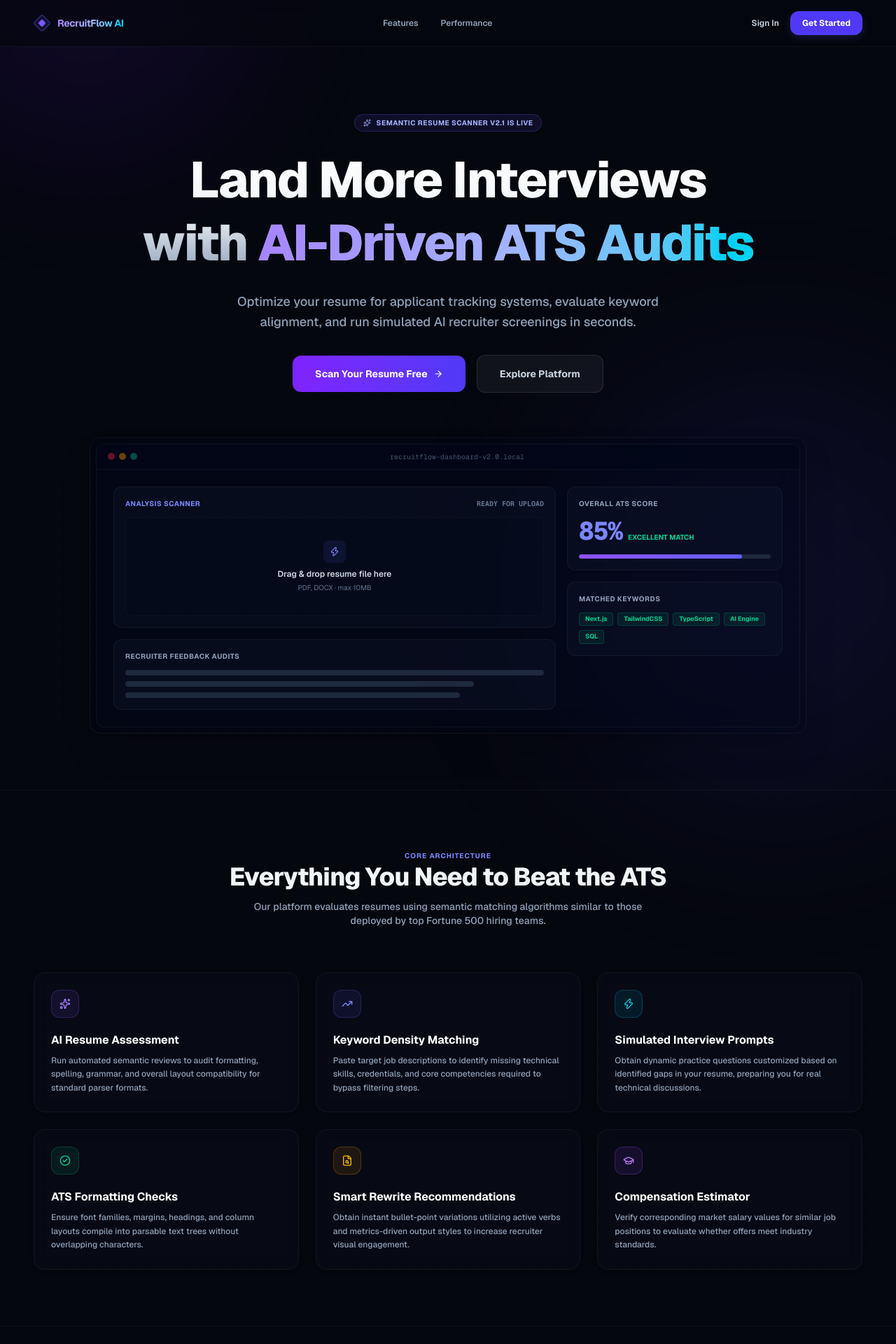
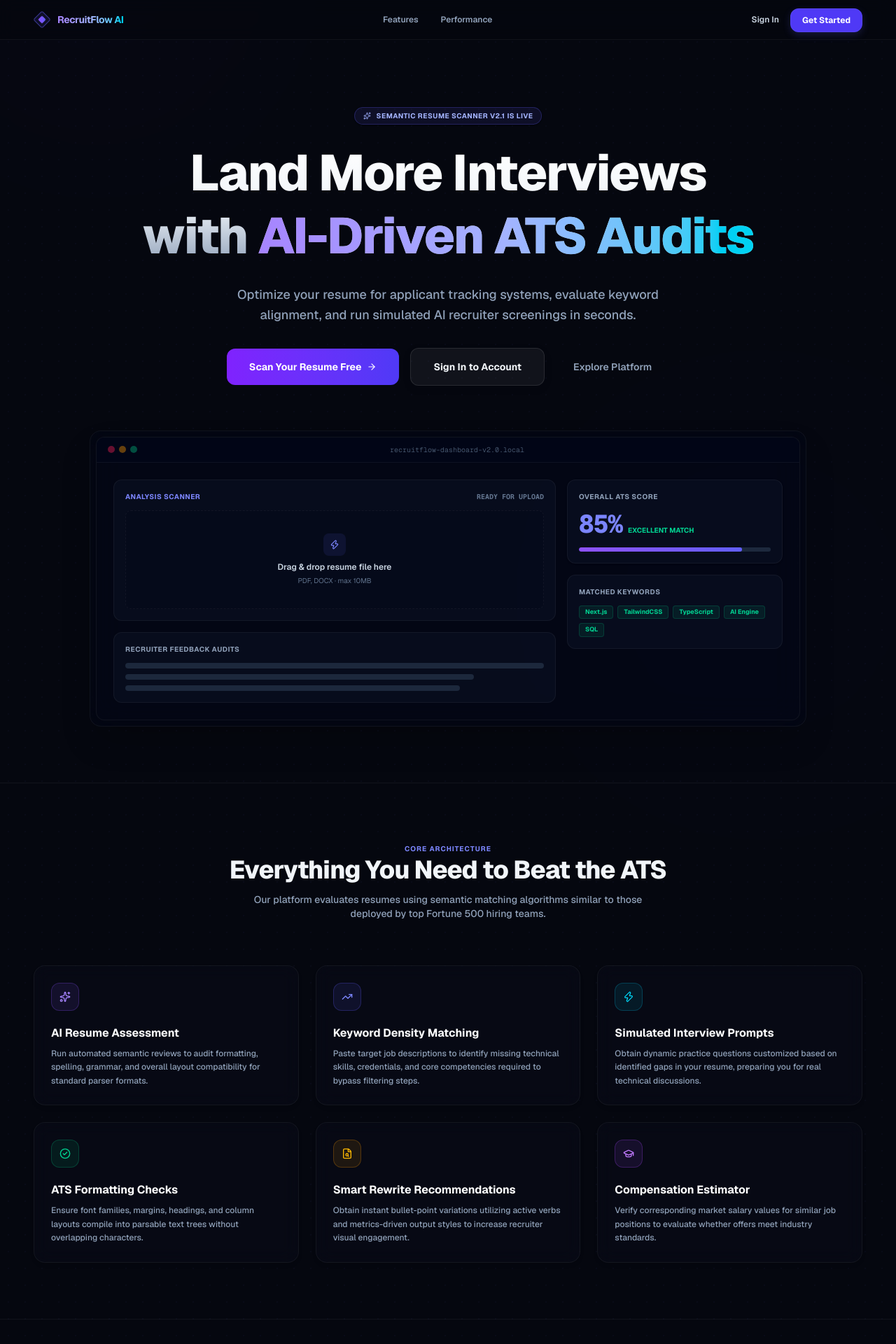
Before and after one commit to adityashukla9084-byte/recruitflowai, a Next.js app: page / in a window 1280 px wide. Shown: the top 1920 px of the page at 70% size. Built offline with nearby package versions, Linux system fonts and the light colour scheme.

Commit message:
add login button and animations

```diff
--- a/app/page.tsx
+++ b/app/page.tsx
@@ -2,14 +2,73 @@
 
 import Link from "next/link";
 import { Sparkles, ArrowRight, Shield, Zap, TrendingUp, CheckCircle2, FileSearch, GraduationCap } from "lucide-react";
+import { motion } from "framer-motion";
+
+const fadeInUp = {
+  hidden: { opacity: 0, y: 20 },
+  visible: {
+    opacity: 1,
+    y: 0,
+    transition: { duration: 0.6, ease: "easeOut" }
+  }
+} as const;
+
+const staggerContainer = {
+  hidden: { opacity: 0 },
+  visible: {
+    opacity: 1,
+    transition: {
+      staggerChildren: 0.1
+    }
+  }
+} as const;
 
 export default function Home() {
   return (
     <div className="min-h-screen bg-[#05070F] text-slate-100 relative overflow-hidden select-none">
       {/* Background Ambient Glows */}
-      <div className="absolute top-[-10%] left-[-10%] w-[500px] h-[500px] rounded-full bg-violet-600/10 blur-[120px] pointer-events-none animate-pulse duration-[8000ms]" />
-      <div className="absolute top-[20%] right-[-10%] w-[600px] h-[600px] rounded-full bg-indigo-600/10 blur-[130px] pointer-events-none" />
-      <div className="absolute bottom-[-10%] left-[20%] w-[500px] h-[500px] rounded-full bg-cyan-600/10 blur-[120px] pointer-events-none" />
+      <motion.div
+        animate={{
+          scale: [1, 1.1, 1],
+          opacity: [0.1, 0.15, 0.1],
+          x: [0, 15, 0],
+          y: [0, -15, 0]
+        }}
+        transition={{
+          duration: 10,
+          repeat: Infinity,
+          ease: "easeInOut"
+        }}
+        className="absolute top-[-10%] left-[-10%] w-[500px] h-[500px] rounded-full bg-violet-600/10 blur-[120px] pointer-events-none"
+      />
+      <motion.div
+        animate={{
+          scale: [1, 1.08, 1],
+          opacity: [0.08, 0.12, 0.08],
+          x: [0, -20, 0],
+          y: [0, 10, 0]
+        }}
+        transition={{
+          duration: 12,
+          repeat: Infinity,
+          ease: "easeInOut"
+        }}
+        className="absolute top-[20%] right-[-10%] w-[600px] h-[600px] rounded-full bg-indigo-600/10 blur-[130px] pointer-events-none"
+      />
+      <motion.div
+        animate={{
+          scale: [1, 1.12, 1],
+          opacity: [0.08, 0.14, 0.08],
+          x: [0, 10, 0],
+          y: [0, 20, 0]
+        }}
+        transition={{
+          duration: 14,
+          repeat: Infinity,
+          ease: "easeInOut"
+        }}
+        className="absolute bottom-[-10%] left-[20%] w-[500px] h-[500px] rounded-full bg-cyan-600/10 blur-[120px] pointer-events-none"
+      />
 
       {/* Dotted grid pattern overlay */}
       <div
@@ -18,7 +77,12 @@
       />
 
       {/* Floating Sticky Glass Navbar */}
-      <header className="sticky top-0 z-50 w-full border-b border-white/5 bg-[#05070F]/65 backdrop-blur-md px-6 lg:px-12 py-4">
+      <motion.header
+        initial={{ opacity: 0, y: -20 }}
+        animate={{ opacity: 1, y: 0 }}
+        transition={{ duration: 0.5, ease: "easeOut" }}
+        className="sticky top-0 z-50 w-full border-b border-white/5 bg-[#05070F]/65 backdrop-blur-md px-6 lg:px-12 py-4"
+      >
         <div className="max-w-7xl mx-auto flex items-center justify-between">
           <div className="flex items-center gap-2.5">
             <div className="relative w-6 h-6 flex items-center justify-center shrink-0">
@@ -39,54 +103,106 @@
             <Link href="/login" className="text-xs font-semibold text-slate-300 hover:text-slate-100 transition-colors">
               Sign In
             </Link>
+            <motion.div whileHover={{ scale: 1.05 }} whileTap={{ scale: 0.95 }}>
               <Link
                 href="/login"
                 className="text-xs font-bold bg-indigo-600 hover:bg-indigo-500 text-white px-4 py-2 rounded-xl transition-all duration-200 border border-indigo-500/30 shadow-[0_4px_12px_rgba(99,102,241,0.2)]"
               >
                 Get Started
               </Link>
+            </motion.div>
           </div>
         </div>
-      </header>
+      </motion.header>
 
       {/* Hero Section */}
-      <section className="relative max-w-7xl mx-auto px-6 lg:px-12 pt-16 pb-20 md:pt-24 flex flex-col items-center text-center">
+      <motion.section
+        initial="hidden"
+        animate="visible"
+        variants={staggerContainer}
+        className="relative max-w-7xl mx-auto px-6 lg:px-12 pt-16 pb-20 md:pt-24 flex flex-col items-center text-center"
+      >
         {/* Banner Announcement */}
-        <div className="inline-flex items-center gap-2 px-3 py-1 rounded-full bg-indigo-500/10 border border-indigo-500/25 text-indigo-300 text-[10px] font-bold uppercase tracking-wider mb-6 animate-fade-in shadow-sm">
+        <motion.div
+          variants={fadeInUp}
+          className="inline-flex items-center gap-2 px-3 py-1 rounded-full bg-indigo-500/10 border border-indigo-500/25 text-indigo-300 text-[10px] font-bold uppercase tracking-wider mb-6 shadow-sm"
+        >
           <Sparkles size={11} className="animate-pulse" />
           <span>Semantic Resume Scanner v2.1 is live</span>
-        </div>
+        </motion.div>
 
-        <h1 className="text-4xl sm:text-6xl lg:text-7xl font-extrabold tracking-tight leading-tight max-w-4xl text-transparent bg-clip-text bg-gradient-to-b from-white via-slate-100 to-slate-400">
+        <motion.h1
+          variants={fadeInUp}
+          className="text-4xl sm:text-6xl lg:text-7xl font-extrabold tracking-tight leading-tight max-w-4xl text-transparent bg-clip-text bg-gradient-to-b from-white via-slate-100 to-slate-400"
+        >
           Land More Interviews with{" "}
           <span className="bg-gradient-to-r from-violet-400 via-indigo-300 to-cyan-400 bg-clip-text text-transparent">
             AI-Driven ATS Audits
           </span>
-        </h1>
+        </motion.h1>
 
-        <p className="text-base sm:text-lg text-slate-400 max-w-2xl mt-6 leading-relaxed font-medium">
+        <motion.p
+          variants={fadeInUp}
+          className="text-base sm:text-lg text-slate-400 max-w-2xl mt-6 leading-relaxed font-medium"
+        >
           Optimize your resume for applicant tracking systems, evaluate keyword alignment, and run simulated AI recruiter screenings in seconds.
-        </p>
+        </motion.p>
 
-        <div className="mt-8 flex flex-col sm:flex-row items-center gap-4">
+        <motion.div
+          variants={fadeInUp}
+          className="mt-8 flex flex-col sm:flex-row items-center justify-center gap-4 w-full sm:w-auto z-10"
+        >
+          <motion.div
+            whileHover={{ scale: 1.02, y: -2 }}
+            whileTap={{ scale: 0.98 }}
+            className="w-full sm:w-auto"
+          >
             <Link
               href="/login"
-            className="w-full sm:w-auto flex items-center justify-center gap-2 rounded-xl bg-gradient-to-r from-violet-600 to-indigo-600 hover:shadow-[0_0_24px_rgba(99,102,241,0.45)] text-white px-8 py-4 font-bold text-sm transition-all hover:scale-[1.01] active:scale-[0.99]"
+              className="w-full sm:w-auto flex items-center justify-center gap-2 rounded-xl bg-gradient-to-r from-violet-600 to-indigo-600 hover:shadow-[0_0_24px_rgba(99,102,241,0.45)] text-white px-8 py-4 font-bold text-sm transition-all"
             >
               <span>Scan Your Resume Free</span>
               <ArrowRight size={14} />
             </Link>
+          </motion.div>
+
+          <motion.div
+            whileHover={{ scale: 1.02, y: -2 }}
+            whileTap={{ scale: 0.98 }}
+            className="w-full sm:w-auto"
+          >
+            <Link
+              href="/login"
+              className="w-full sm:w-auto flex items-center justify-center gap-2 rounded-xl border border-white/10 bg-white/5 hover:bg-white/10 hover:border-white/20 text-slate-100 px-8 py-4 font-bold text-sm transition-all shadow-[0_4px_12px_rgba(0,0,0,0.1)]"
+            >
+              <span>Sign In to Account</span>
+            </Link>
+          </motion.div>
+
+          <motion.div
+            whileHover={{ scale: 1.02, x: 2 }}
+            whileTap={{ scale: 0.98 }}
+            className="w-full sm:w-auto"
+          >
             <a
               href="#features"
-            className="w-full sm:w-auto flex items-center justify-center gap-1.5 rounded-xl border border-white/10 bg-white/5 hover:bg-white/10 text-slate-300 hover:text-white px-8 py-4 font-bold text-sm transition-all"
+              className="w-full sm:w-auto flex items-center justify-center gap-1.5 rounded-xl border border-transparent hover:border-white/5 text-slate-400 hover:text-white px-6 py-4 font-semibold text-sm transition-all"
             >
               <span>Explore Platform</span>
             </a>
-        </div>
+          </motion.div>
+        </motion.div>
 
         {/* Dashboard Mockup Panel Preview */}
-        <div className="mt-16 w-full max-w-5xl rounded-2xl overflow-hidden border border-white/5 bg-slate-950/40 p-2 shadow-2xl backdrop-blur-xl animate-fade-in-up">
-          <div className="rounded-xl border border-white/5 bg-slate-900/10 overflow-hidden relative">
+        <motion.div
+          variants={fadeInUp}
+          className="mt-16 w-full max-w-5xl rounded-2xl overflow-hidden border border-white/5 bg-slate-950/40 p-2 shadow-2xl backdrop-blur-xl"
+        >
+          <motion.div
+            animate={{ y: [0, -8, 0] }}
+            transition={{ duration: 6, repeat: Infinity, ease: "easeInOut" }}
+            className="rounded-xl border border-white/5 bg-slate-900/10 overflow-hidden relative"
+          >
             {/* Mock Header */}
             <div className="h-9 bg-slate-950/80 border-b border-white/5 flex items-center px-4 justify-between select-none">
               <div className="flex gap-1.5">
@@ -119,9 +235,9 @@
                 <div className="bg-slate-900/40 border border-white/5 rounded-xl p-4 space-y-3">
                   <span className="text-[10px] font-bold text-slate-400 uppercase tracking-wider block">Recruiter Feedback Audits</span>
                   <div className="space-y-2">
-                    <div className="h-2 rounded bg-slate-800 w-full" />
-                    <div className="h-2 rounded bg-slate-800 w-5/6" />
-                    <div className="h-2 rounded bg-slate-800 w-4/5" />
+                    <div className="h-2 rounded bg-slate-800 w-full animate-pulse" />
+                    <div className="h-2 rounded bg-slate-800 w-5/6 animate-pulse" />
+                    <div className="h-2 rounded bg-slate-800 w-4/5 animate-pulse" />
                   </div>
                 </div>
               </div>
@@ -131,11 +247,16 @@
                 <div className="bg-slate-900/40 border border-white/5 rounded-xl p-4 flex flex-col justify-between h-[120px] shadow-sm">
                   <span className="text-[10px] font-bold text-slate-400 uppercase tracking-wider">Overall ATS Score</span>
                   <div className="flex items-baseline gap-2 mt-2">
-                    <span className="text-4xl font-extrabold text-indigo-400 font-mono tracking-tight">85%</span>
+                    <span className="text-4xl font-extrabold text-indigo-400 font-mono tracking-tight animate-pulse">85%</span>
                     <span className="text-[10px] text-emerald-400 font-bold">EXCELLENT MATCH</span>
                   </div>
                   <div className="h-1.5 w-full bg-slate-800 rounded-full overflow-hidden mt-2">
-                    <div className="h-full bg-gradient-to-r from-violet-500 to-indigo-500 rounded-full w-[85%]" />
+                    <motion.div
+                      initial={{ width: 0 }}
+                      whileInView={{ width: "85%" }}
+                      transition={{ duration: 1.5, ease: "easeOut" }}
+                      className="h-full bg-gradient-to-r from-violet-500 to-indigo-500 rounded-full"
+                    />
                   </div>
                 </div>
 
@@ -151,23 +272,38 @@
                 </div>
               </div>
             </div>
-          </div>
-        </div>
-      </section>
+          </motion.div>
+        </motion.div>
+      </motion.section>
 
       {/* Features Grid Section */}
-      <section id="features" className="max-w-7xl mx-auto px-6 lg:px-12 py-20 border-t border-white/5 relative z-10">
-        <div className="text-center space-y-3 mb-16">
+      <motion.section
+        id="features"
+        initial="hidden"
+        whileInView="visible"
+        viewport={{ once: true, margin: "-100px" }}
+        variants={staggerContainer}
+        className="max-w-7xl mx-auto px-6 lg:px-12 py-20 border-t border-white/5 relative z-10"
+      >
+        <motion.div variants={fadeInUp} className="text-center space-y-3 mb-16">
           <span className="text-[10px] font-bold uppercase tracking-widest text-indigo-400">Core Architecture</span>
           <h2 className="text-3xl sm:text-4xl font-extrabold tracking-tight">Everything You Need to Beat the ATS</h2>
           <p className="text-xs sm:text-sm text-slate-400 max-w-xl mx-auto font-medium">
             Our platform evaluates resumes using semantic matching algorithms similar to those deployed by top Fortune 500 hiring teams.
           </p>
-        </div>
+        </motion.div>
 
         <div className="grid gap-6 sm:grid-cols-2 lg:grid-cols-3">
           {/* Card 1 */}
-          <div className="group bg-slate-900/20 border border-white/5 hover:border-indigo-500/30 rounded-2xl p-6 shadow-md backdrop-blur-md transition-all duration-300 hover:-translate-y-1">
+          <motion.div
+            variants={fadeInUp}
+            whileHover={{
+              y: -8,
+              borderColor: "rgba(139, 92, 246, 0.4)",
+              boxShadow: "0 10px 30px -10px rgba(139, 92, 246, 0.15)"
+            }}
+            className="group bg-slate-900/20 border border-white/5 rounded-2xl p-6 shadow-md backdrop-blur-md transition-all duration-300"
+          >
             <div className="w-10 h-10 rounded-xl bg-violet-500/10 text-violet-400 border border-violet-500/25 flex items-center justify-center mb-5 group-hover:scale-105 transition-transform duration-300">
               <Sparkles size={16} />
             </div>
@@ -175,10 +311,18 @@
             <p className="text-xs text-slate-400 leading-relaxed font-medium">
               Run automated semantic reviews to audit formatting, spelling, grammar, and overall layout compatibility for standard parser formats.
             </p>
-          </div>
+          </motion.div>
 
           {/* Card 2 */}
-          <div className="group bg-slate-900/20 border border-white/5 hover:border-indigo-500/30 rounded-2xl p-6 shadow-md backdrop-blur-md transition-all duration-300 hover:-translate-y-1">
+          <motion.div
+            variants={fadeInUp}
+            whileHover={{
+              y: -8,
+              borderColor: "rgba(99, 102, 241, 0.4)",
+              boxShadow: "0 10px 30px -10px rgba(99, 102, 241, 0.15)"
+            }}
+            className="group bg-slate-900/20 border border-white/5 rounded-2xl p-6 shadow-md backdrop-blur-md transition-all duration-300"
+          >
             <div className="w-10 h-10 rounded-xl bg-indigo-500/10 text-indigo-400 border border-indigo-500/25 flex items-center justify-center mb-5 group-hover:scale-105 transition-transform duration-300">
               <TrendingUp size={16} />
             </div>
@@ -186,10 +330,18 @@
             <p className="text-xs text-slate-400 leading-relaxed font-medium">
               Paste target job descriptions to identify missing technical skills, credentials, and core competencies required to bypass filtering steps.
             </p>
-          </div>
+          </motion.div>
 
           {/* Card 3 */}
-          <div className="group bg-slate-900/20 border border-white/5 hover:border-indigo-500/30 rounded-2xl p-6 shadow-md backdrop-blur-md transition-all duration-300 hover:-translate-y-1">
+          <motion.div
+            variants={fadeInUp}
+            whileHover={{
+              y: -8,
+              borderColor: "rgba(6, 182, 212, 0.4)",
+              boxShadow: "0 10px 30px -10px rgba(6, 182, 212, 0.15)"
+            }}
+            className="group bg-slate-900/20 border border-white/5 rounded-2xl p-6 shadow-md backdrop-blur-md transition-all duration-300"
+          >
             <div className="w-10 h-10 rounded-xl bg-cyan-500/10 text-cyan-400 border border-cyan-500/25 flex items-center justify-center mb-5 group-hover:scale-105 transition-transform duration-300">
               <Zap size={16} />
             </div>
@@ -197,10 +349,18 @@
             <p className="text-xs text-slate-400 leading-relaxed font-medium">
               Obtain dynamic practice questions customized based on identified gaps in your resume, preparing you for real technical discussions.
             </p>
-          </div>
+          </motion.div>
 
           {/* Card 4 */}
-          <div className="group bg-slate-900/20 border border-white/5 hover:border-indigo-500/30 rounded-2xl p-6 shadow-md backdrop-blur-md transition-all duration-300 hover:-translate-y-1">
+          <motion.div
+            variants={fadeInUp}
+            whileHover={{
+              y: -8,
+              borderColor: "rgba(16, 185, 129, 0.4)",
+              boxShadow: "0 10px 30px -10px rgba(16, 185, 129, 0.15)"
+            }}
+            className="group bg-slate-900/20 border border-white/5 rounded-2xl p-6 shadow-md backdrop-blur-md transition-all duration-300"
+          >
             <div className="w-10 h-10 rounded-xl bg-emerald-500/10 text-emerald-400 border border-emerald-500/25 flex items-center justify-center mb-5 group-hover:scale-105 transition-transform duration-300">
               <CheckCircle2 size={16} />
             </div>
@@ -208,10 +368,18 @@
             <p className="text-xs text-slate-400 leading-relaxed font-medium">
               Ensure font families, margins, headings, and column layouts compile into parsable text trees without overlapping characters.
             </p>
-          </div>
+          </motion.div>
 
           {/* Card 5 */}
-          <div className="group bg-slate-900/20 border border-white/5 hover:border-indigo-500/30 rounded-2xl p-6 shadow-md backdrop-blur-md transition-all duration-300 hover:-translate-y-1">
+          <motion.div
+            variants={fadeInUp}
+            whileHover={{
+              y: -8,
+              borderColor: "rgba(245, 158, 11, 0.4)",
+              boxShadow: "0 10px 30px -10px rgba(245, 158, 11, 0.15)"
+            }}
+            className="group bg-slate-900/20 border border-white/5 rounded-2xl p-6 shadow-md backdrop-blur-md transition-all duration-300"
+          >
             <div className="w-10 h-10 rounded-xl bg-amber-500/10 text-amber-400 border border-amber-500/25 flex items-center justify-center mb-5 group-hover:scale-105 transition-transform duration-300">
               <FileSearch size={16} />
             </div>
@@ -219,10 +387,18 @@
             <p className="text-xs text-slate-400 leading-relaxed font-medium">
               Obtain instant bullet-point variations utilizing active verbs and metrics-driven output styles to increase recruiter visual engagement.
             </p>
-          </div>
+          </motion.div>
 
           {/* Card 6 */}
-          <div className="group bg-slate-900/20 border border-white/5 hover:border-indigo-500/30 rounded-2xl p-6 shadow-md backdrop-blur-md transition-all duration-300 hover:-translate-y-1">
+          <motion.div
+            variants={fadeInUp}
+            whileHover={{
+              y: -8,
+              borderColor: "rgba(168, 85, 247, 0.4)",
+              boxShadow: "0 10px 30px -10px rgba(168, 85, 247, 0.15)"
+            }}
+            className="group bg-slate-900/20 border border-white/5 rounded-2xl p-6 shadow-md backdrop-blur-md transition-all duration-300"
+          >
             <div className="w-10 h-10 rounded-xl bg-purple-500/10 text-purple-400 border border-purple-500/25 flex items-center justify-center mb-5 group-hover:scale-105 transition-transform duration-300">
               <GraduationCap size={16} />
             </div>
@@ -230,12 +406,19 @@
             <p className="text-xs text-slate-400 leading-relaxed font-medium">
               Verify corresponding market salary values for similar job positions to evaluate whether offers meet industry standards.
             </p>
+          </motion.div>
         </div>
-        </div>
-      </section>
+      </motion.section>
 
       {/* Statistics Metrics Banner */}
-      <section id="statistics" className="max-w-7xl mx-auto px-6 lg:px-12 py-16 border-t border-white/5 relative z-10">
+      <motion.section
+        id="statistics"
+        initial="hidden"
+        whileInView="visible"
+        viewport={{ once: true, margin: "-100px" }}
+        variants={fadeInUp}
+        className="max-w-7xl mx-auto px-6 lg:px-12 py-16 border-t border-white/5 relative z-10"
+      >
         <div className="bg-gradient-to-r from-violet-600/10 via-indigo-600/5 to-cyan-500/10 border border-white/5 rounded-3xl p-8 sm:p-12 backdrop-blur-xl">
           <div className="grid gap-8 sm:grid-cols-3 text-center">
             <div className="space-y-1">
@@ -252,11 +435,17 @@
             </div>
           </div>
         </div>
-      </section>
+      </motion.section>
 
       {/* Final Action CTA Banner */}
-      <section className="max-w-4xl mx-auto px-6 py-20 text-center relative z-10">
-        <div className="space-y-8">
+      <motion.section
+        initial="hidden"
+        whileInView="visible"
+        viewport={{ once: true }}
+        variants={staggerContainer}
+        className="max-w-4xl mx-auto px-6 py-20 text-center relative z-10"
+      >
+        <motion.div variants={fadeInUp} className="space-y-8">
           <h2 className="text-3xl sm:text-5xl font-extrabold tracking-tight text-white leading-tight">
             Stop Guessing. Audit Your Resume Today.
           </h2>
@@ -264,16 +453,21 @@
             Ensure your professional achievements aren't getting filtered by robotic screeners. Sign up now and scan your first resume instantly.
           </p>
           <div className="flex justify-center">
+            <motion.div
+              whileHover={{ scale: 1.05 }}
+              whileTap={{ scale: 0.95 }}
+            >
               <Link
                 href="/login"
-              className="flex items-center gap-2 rounded-xl bg-white hover:bg-slate-200 text-slate-950 px-8 py-4 font-bold text-sm shadow-xl transition-all hover:scale-[1.01] active:scale-[0.99]"
+                className="flex items-center gap-2 rounded-xl bg-white hover:bg-slate-200 text-slate-950 px-8 py-4 font-bold text-sm shadow-xl transition-all"
               >
                 <span>Get Started Free</span>
                 <ArrowRight size={14} />
               </Link>
+            </motion.div>
           </div>
-        </div>
-      </section>
+        </motion.div>
+      </motion.section>
 
       {/* Footer */}
       <footer className="border-t border-white/5 py-8 bg-slate-950/20">
```
Lines whose indentation alone changed are shown as unchanged.
